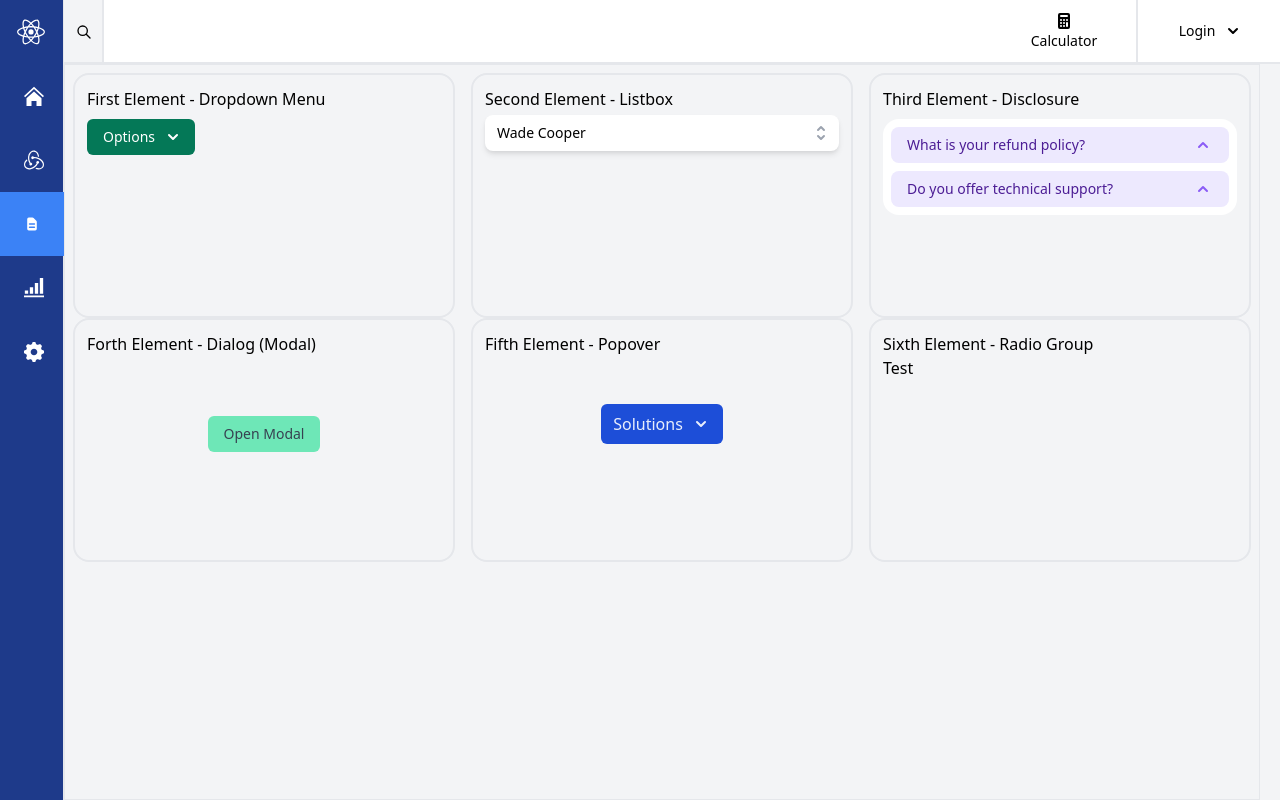
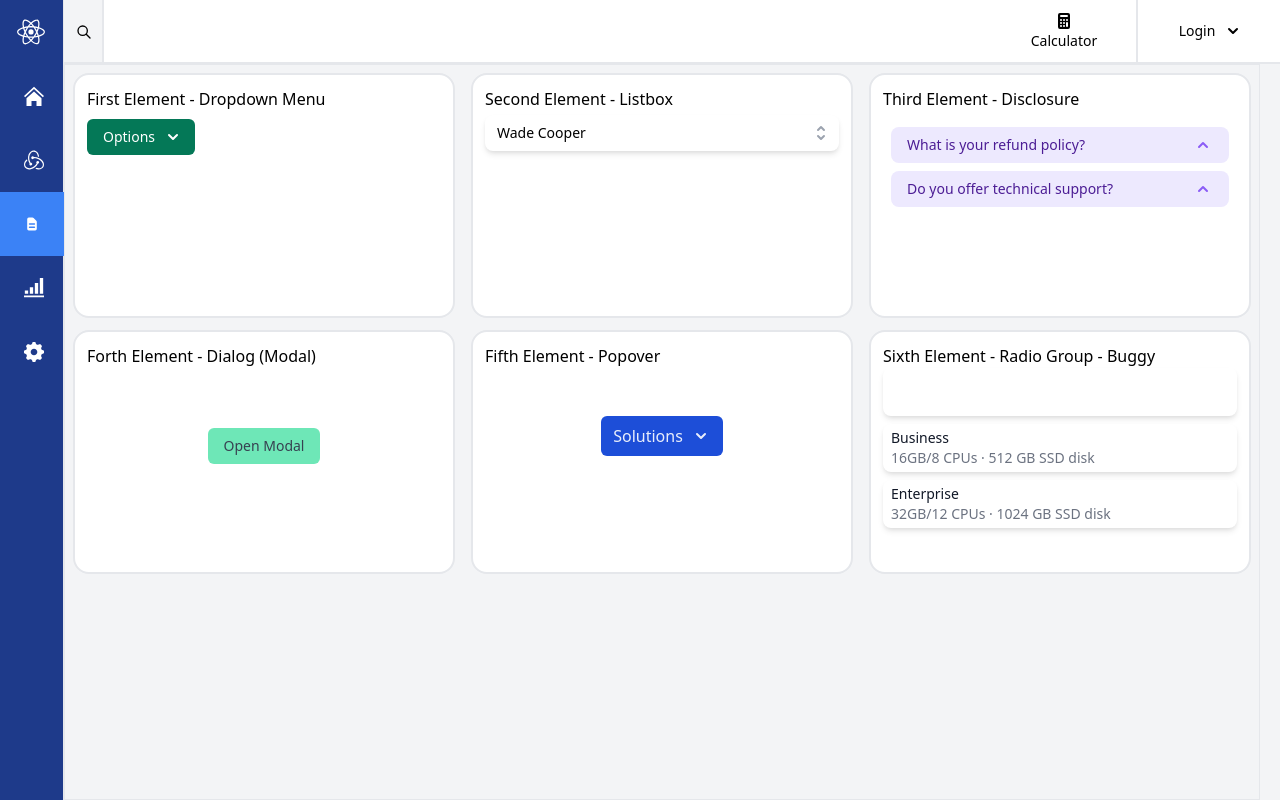
Before and after one commit to movwf/react-playground, a Next.js app: page /headlessui in a window 1280 px wide. Built offline with nearby package versions, Linux system fonts and the light colour scheme.

Commit message:
Headless UI - Radio Group Added

```diff
--- /dev/null
+++ b/components/HeadlessUI/RadioGroup/index.tsx
@@ -0,0 +1,110 @@
+import { useState } from 'react';
+import { RadioGroup } from '@headlessui/react';
+
+const plans = [
+  {
+    name: 'Startup',
+    ram: '12GB',
+    cpus: '6 CPUs',
+    disk: '160 GB SSD disk',
+    checked: true
+  },
+  {
+    name: 'Business',
+    ram: '16GB',
+    cpus: '8 CPUs',
+    disk: '512 GB SSD disk'
+  },
+  {
+    name: 'Enterprise',
+    ram: '32GB',
+    cpus: '12 CPUs',
+    disk: '1024 GB SSD disk'
+  }
+];
+
+export default function index() {
+  const [selected, setSelected] = useState(plans[0]);
+
+  return (
+    <div className="w-full">
+      <div className="w-full max-w-md">
+        <RadioGroup value={selected} onChange={setSelected}>
+          <RadioGroup.Label className="sr-only">Server size</RadioGroup.Label>
+          <div className="space-y-2">
+            {plans.map(plan => (
+              <RadioGroup.Option
+                key={plan.name}
+                value={plan}
+                className={({ active, checked }) =>
+                  `${
+                    active
+                      ? 'ring-2 ring-offset-2 ring-offset-light-blue-300 bg-blue-700 ring-white ring-opacity-60'
+                      : ''
+                  }
+                  ${
+                    checked
+                      ? 'bg-light-blue-900 bg-opacity-75 text-white'
+                      : 'bg-white'
+                  }
+                    relative rounded-lg shadow-md px-2 py-1 cursor-pointer flex focus:outline-none`
+                }
+              >
+                {({ active, checked }) => (
+                  <>
+                    <div className="flex items-center justify-between w-full">
+                      <div className="flex items-center">
+                        <div className="text-sm">
+                          <RadioGroup.Label
+                            as="p"
+                            className={`font-medium ${
+                              checked ? 'text-white' : 'text-gray-900'
+                            }`}
+                          >
+                            {plan.name}
+                          </RadioGroup.Label>
+                          <RadioGroup.Description
+                            as="span"
+                            className={`inline ${
+                              checked ? 'text-light-blue-100' : 'text-gray-500'
+                            }`}
+                          >
+                            <span>
+                              {plan.ram}/{plan.cpus}
+                            </span>{' '}
+                            <span aria-hidden="true">&middot;</span>{' '}
+                            <span>{plan.disk}</span>
+                          </RadioGroup.Description>
+                        </div>
+                      </div>
+                      {checked && (
+                        <div className="flex-shrink-0 text-white">
+                          <CheckIcon className="w-6 h-6" />
+                        </div>
+                      )}
+                    </div>
+                  </>
+                )}
+              </RadioGroup.Option>
+            ))}
+          </div>
+        </RadioGroup>
+      </div>
+    </div>
+  );
+}
+
+function CheckIcon(props) {
+  return (
+    <svg viewBox="0 0 24 24" fill="none" {...props}>
+      <circle cx={12} cy={12} r={12} fill="#fff" opacity="0.2" />
+      <path
+        d="M7 13l3 3 7-7"
+        stroke="#fff"
+        strokeWidth={1.5}
+        strokeLinecap="round"
+        strokeLinejoin="round"
+      />
+    </svg>
+  );
+}
--- a/pages/headlessui.tsx
+++ b/pages/headlessui.tsx
@@ -4,6 +4,7 @@ import Listbox from '../components/HeadlessUI/Listbox';
 import Disclosure from '../components/HeadlessUI/Disclosure';
 import Dialog from '../components/HeadlessUI/Dialog';
 import Popover from '../components/HeadlessUI/Popover';
+import RadioGroup from '../components/HeadlessUI/RadioGroup';
 
 const temp = {
   dropdown: {
@@ -79,41 +80,43 @@ function headlessui() {
     <Layout>
       <div className="flex flex-col h-full w-full border">
         <div className="row flex flex-row h-1/3">
-          <div className="col h-full w-1/3 border-2 rounded-2xl p-3 m-2 flex flex-col">
+          <div className="col h-full w-1/3 border-2 rounded-2xl p-3 m-2 flex flex-col bg-white">
             <span className="row">First Element - Dropdown Menu</span>
             <div className="row">
               <Dropdown {...temp.dropdown} />
             </div>
           </div>
-          <div className="col h-full w-1/3 border-2 rounded-2xl p-3 m-2 flex flex-col">
+          <div className="col h-full w-1/3 border-2 rounded-2xl p-3 m-2 flex flex-col bg-white">
             Second Element - Listbox
             <div className="row">
               <Listbox {...temp.listbox} />
             </div>
           </div>
-          <div className="col h-full w-1/3 border-2 rounded-2xl p-3 m-2">
+          <div className="col h-full w-1/3 border-2 rounded-2xl p-3 m-2 bg-white">
             Third Element - Disclosure
             <div className="row">
               <Disclosure {...temp.disclosure} />
             </div>
           </div>
         </div>
-        <div className="row flex flex-row h-1/3">
-          <div className="col h-full w-1/3 border-2 rounded-2xl p-3 m-2 flex flex-col">
+        <div className="row flex flex-row h-1/3 mt-3">
+          <div className="col h-full w-1/3 border-2 rounded-2xl p-3 m-2 flex flex-col bg-white">
             <span className="row">Forth Element - Dialog (Modal)</span>
             <div className="row">
               <Dialog {...temp.dialog} />
             </div>
           </div>
-          <div className="col h-full w-1/3 border-2 rounded-2xl p-3 m-2 flex flex-col">
+          <div className="col h-full w-1/3 border-2 rounded-2xl p-3 m-2 flex flex-col bg-white">
             Fifth Element - Popover
             <div className="row">
               <Popover {...temp.popover} />
             </div>
           </div>
-          <div className="col h-full w-1/3 border-2 rounded-2xl p-3 m-2">
-            Sixth Element - Radio Group
-            <div className="row">Test</div>
+          <div className="col h-full w-1/3 border-2 rounded-2xl p-3 m-2 bg-white">
+            Sixth Element - Radio Group - Buggy
+            <div className="row">
+              <RadioGroup />
+            </div>
           </div>
         </div>
       </div>
```
